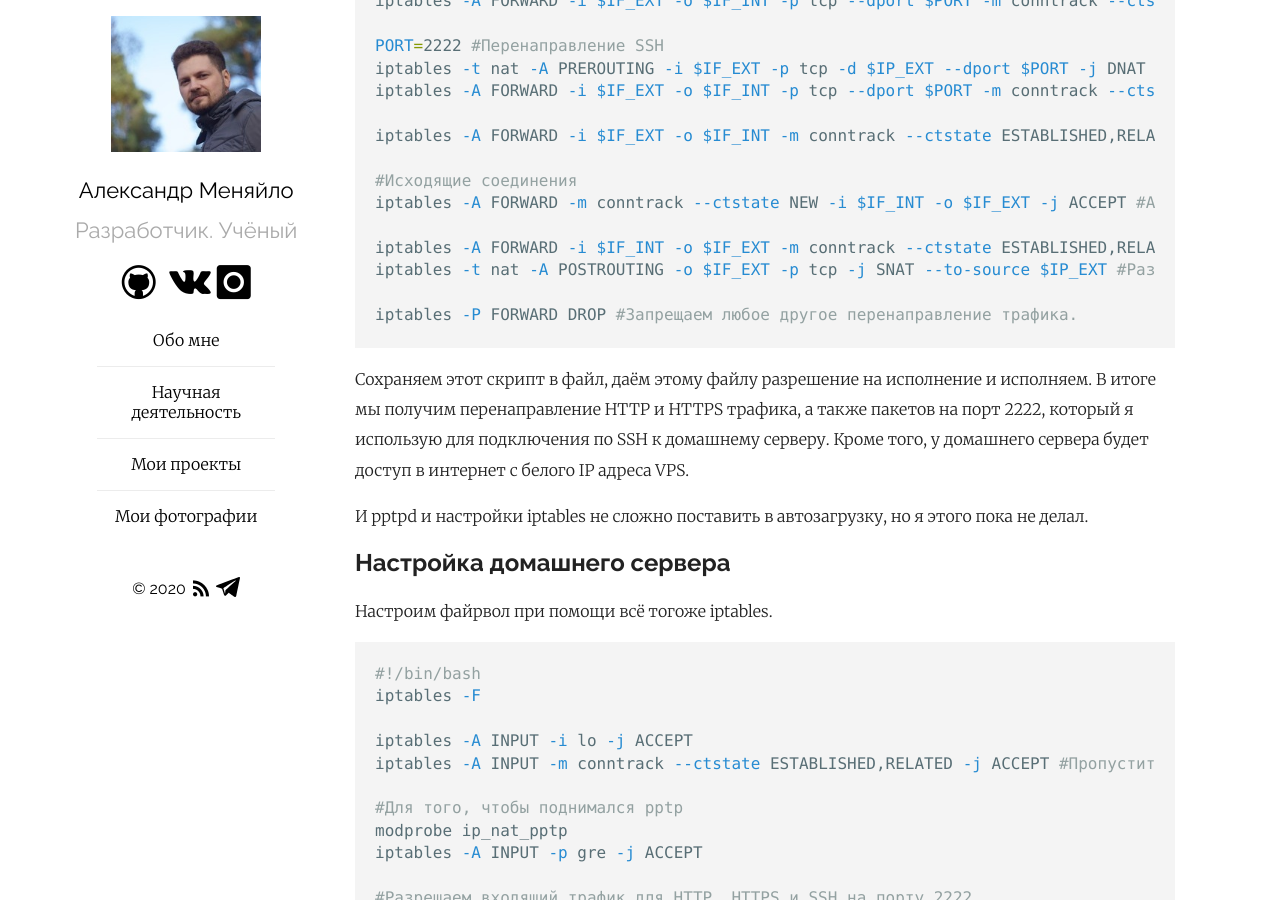
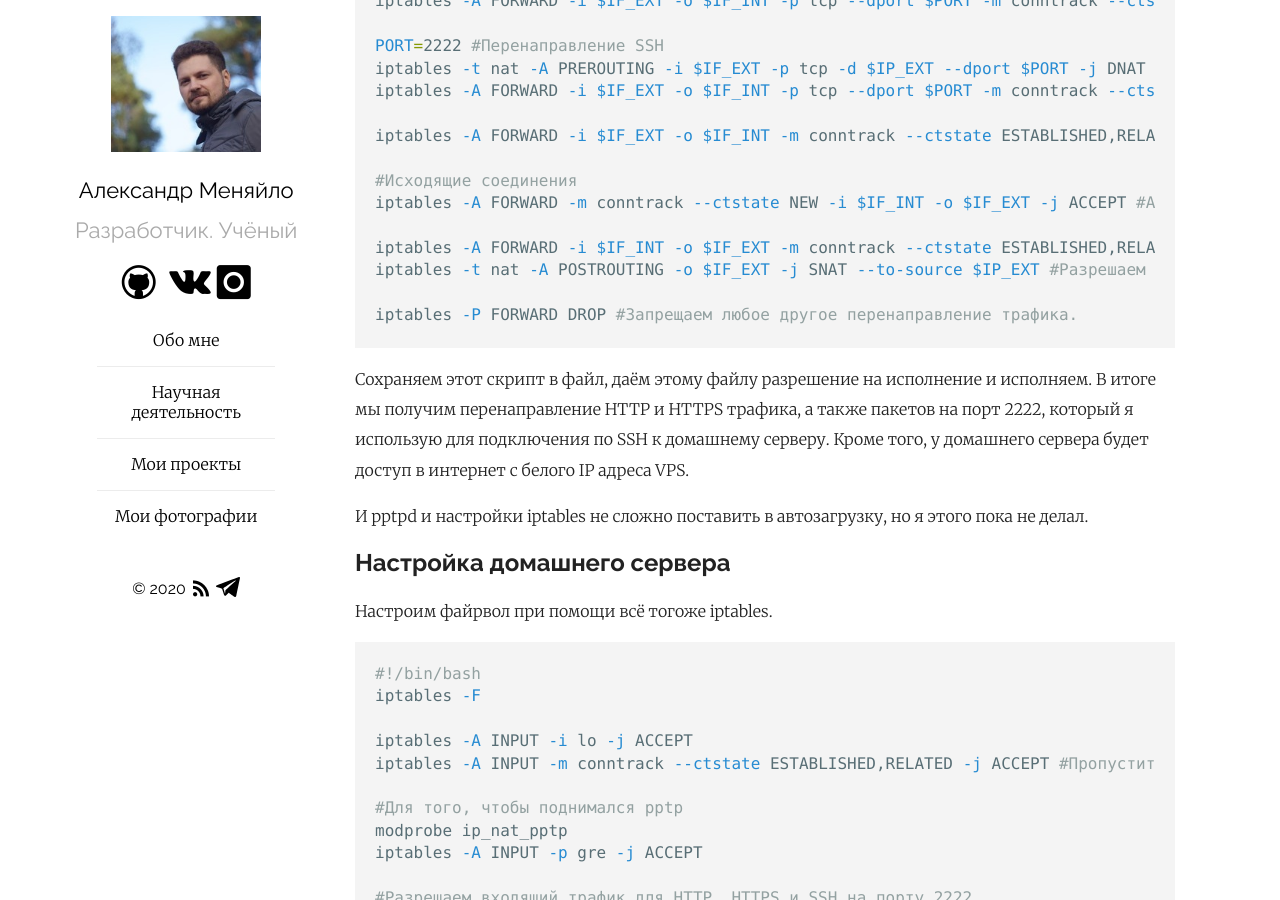
Before and after one commit to Mendeo/mendeo.github.io, a Jekyll site: the page built from _posts/2020-05-04-nastrojka-vps.md, in a window 1280 px wide and 900 px high, scrolled down 2547 px. Built offline with Jekyll 4.4.1, drawn with Linux system fonts in a browser that asks for light colours.

Commit message:
Исправил недочёт в конфиге iptables в посте про настройку vps

````diff
--- a/_posts/2020-05-04-nastrojka-vps.md
+++ b/_posts/2020-05-04-nastrojka-vps.md
@@ -104,7 +104,7 @@ iptables -A FORWARD -i $IF_EXT -o $IF_INT -m conntrack --ctstate ESTABLISHED,REL
 iptables -A FORWARD -m conntrack --ctstate NEW -i $IF_INT -o $IF_EXT -j ACCEPT #Allow initiate output connections #Разрешаем перенаправление нового исходящего соединения с внутреннего интерфейса PPTP клиента в интернет.
 
 iptables -A FORWARD -i $IF_INT -o $IF_EXT -m conntrack --ctstate ESTABLISHED,RELATED -j ACCEPT
-iptables -t nat -A POSTROUTING -o $IF_EXT -p tcp -j SNAT --to-source $IP_EXT #Разрешаем перенаправление уже созданных исходящих соединений с внутреннего интерфейса PPTP клиента в интернет.
+iptables -t nat -A POSTROUTING -o $IF_EXT -j SNAT --to-source $IP_EXT #Разрешаем перенаправление уже созданных исходящих соединений с внутреннего интерфейса PPTP клиента в интернет.
 
 iptables -P FORWARD DROP #Запрещаем любое другое перенаправление трафика.
 ```
````
Also changed, not shown: other parts of _posts/2020-05-04-nastrojka-vps.md (+1 -1 lines).
